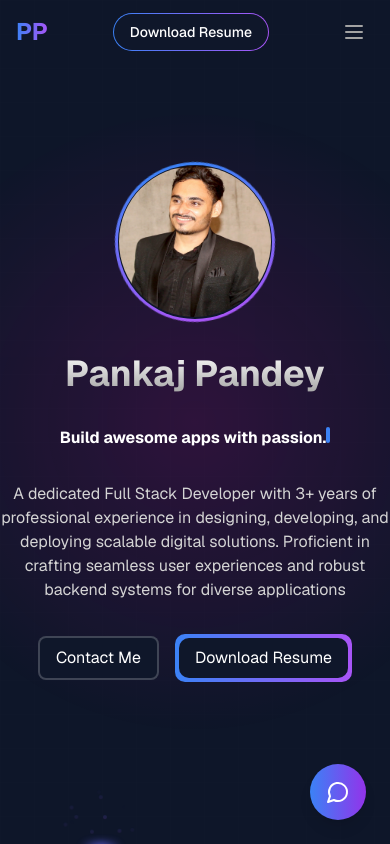
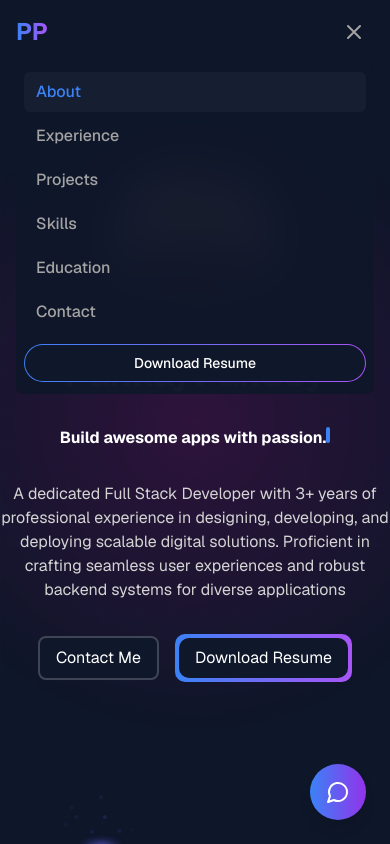
Before and after one commit to pank1999/pankajpandey2.0, a Next.js app: page / in a window 390 px wide. Both pictures are taken after a click on the button 354 px from the left and 32 px from the top of the page. Shown: the top 844 px of the page. Built offline with nearby package versions, Linux system fonts and the light colour scheme.

Commit message:
✨ feat: implement mobile menu functionality and smooth scrolling; update resume download link

```diff
--- a/app/components/Header.tsx
+++ b/app/components/Header.tsx
@@ -16,6 +16,7 @@ const navItems = [
 const Header = () => {
   const [isScrolled, setIsScrolled] = useState(false);
   const [activeSection, setActiveSection] = useState("");
+  const [isMobileMenuOpen, setIsMobileMenuOpen] = useState(false);
 
   useEffect(() => {
     const handleScroll = () => {
@@ -42,10 +43,25 @@ const Header = () => {
   }, []);
 
   const scrollToSection = (href: string) => {
+    setIsMobileMenuOpen(false); // Close mobile menu first
+    setTimeout(() => {
       const element = document.querySelector(href);
       if (element) {
-      element.scrollIntoView({ behavior: "smooth" });
+        const headerOffset = 80;
+        const elementPosition = element.getBoundingClientRect().top;
+        const offsetPosition =
+          elementPosition + window.pageYOffset - headerOffset;
+
+        window.scrollTo({
+          top: offsetPosition,
+          behavior: "smooth",
+        });
       }
+    }, 300); // Wait for menu to close
+  };
+
+  const toggleMobileMenu = () => {
+    setIsMobileMenuOpen(!isMobileMenuOpen);
   };
 
   return (
@@ -91,11 +107,13 @@ const Header = () => {
           </div>
 
           {/* Resume Download Button */}
-          <div className="flex items-center">
+          <div className="hidden md:flex items-center">
             <BackgroundGradient className="rounded-full p-[1px]">
               <a
-                href="/resume.pdf"
-                download
+                href="https://drive.google.com/file/d/1afIMKyOHxI9Og34-R9-HNFgjOGbKN7h4/view?usp=sharing"
+                target="_blank"
+                rel="noopener noreferrer"
+                download={true}
                 className="relative inline-flex items-center px-4 py-2 rounded-full bg-slate-900 text-sm font-medium text-white hover:bg-slate-800 transition-colors"
               >
                 <span className="relative z-10">Download Resume</span>
@@ -105,7 +123,26 @@ const Header = () => {
 
           {/* Mobile Menu Button */}
           <div className="md:hidden">
-            <button className="p-2 rounded-md text-neutral-400 hover:text-neutral-200">
+            <button
+              onClick={toggleMobileMenu}
+              className="p-2 rounded-md text-neutral-400 hover:text-neutral-200 transition-colors"
+              aria-label="Toggle mobile menu"
+            >
+              {isMobileMenuOpen ? (
+                <svg
+                  className="h-6 w-6"
+                  fill="none"
+                  viewBox="0 0 24 24"
+                  stroke="currentColor"
+                >
+                  <path
+                    strokeLinecap="round"
+                    strokeLinejoin="round"
+                    strokeWidth={2}
+                    d="M6 18L18 6M6 6l12 12"
+                  />
+                </svg>
+              ) : (
                 <svg
                   className="h-6 w-6"
                   fill="none"
@@ -119,9 +156,63 @@ const Header = () => {
                     d="M4 6h16M4 12h16M4 18h16"
                   />
                 </svg>
+              )}
             </button>
           </div>
         </div>
+
+        {/* Mobile Menu */}
+        <motion.div
+          initial={false}
+          animate={{
+            height: isMobileMenuOpen ? "auto" : 0,
+            opacity: isMobileMenuOpen ? 1 : 0,
+          }}
+          transition={{ duration: 0.3 }}
+          className="md:hidden overflow-hidden"
+          style={{ pointerEvents: isMobileMenuOpen ? "auto" : "none" }}
+        >
+          <div className="px-2 pt-2 pb-3 space-y-1 backdrop-blur-xl bg-slate-900/95 rounded-lg mb-2">
+            {navItems.map((item, index) => (
+              <motion.button
+                key={item.name}
+                initial={{ opacity: 0, x: -20 }}
+                animate={{
+                  opacity: isMobileMenuOpen ? 1 : 0,
+                  x: isMobileMenuOpen ? 0 : -20,
+                }}
+                transition={{ delay: index * 0.05 }}
+                onClick={() => scrollToSection(item.href)}
+                className={`block w-full text-left px-3 py-2 text-base font-medium rounded-md transition-colors ${
+                  activeSection === item.href.substring(1)
+                    ? "text-blue-500 bg-slate-800/50"
+                    : "text-neutral-400 hover:text-neutral-200 hover:bg-slate-800/30"
+                }`}
+              >
+                {item.name}
+              </motion.button>
+            ))}
+            <motion.div
+              initial={{ opacity: 0, x: -20 }}
+              animate={{
+                opacity: isMobileMenuOpen ? 1 : 0,
+                x: isMobileMenuOpen ? 0 : -20,
+              }}
+              transition={{ delay: navItems.length * 0.05 }}
+              className="pt-2"
+            >
+              <BackgroundGradient className="rounded-full p-[1px]">
+                <a
+                  href="/resume.pdf"
+                  download
+                  className="block text-center px-4 py-2 rounded-full bg-slate-900 text-sm font-medium text-white hover:bg-slate-800 transition-colors"
+                >
+                  Download Resume
+                </a>
+              </BackgroundGradient>
+            </motion.div>
+          </div>
+        </motion.div>
       </nav>
     </motion.header>
   );
```
Lines whose indentation alone changed are shown as unchanged.
